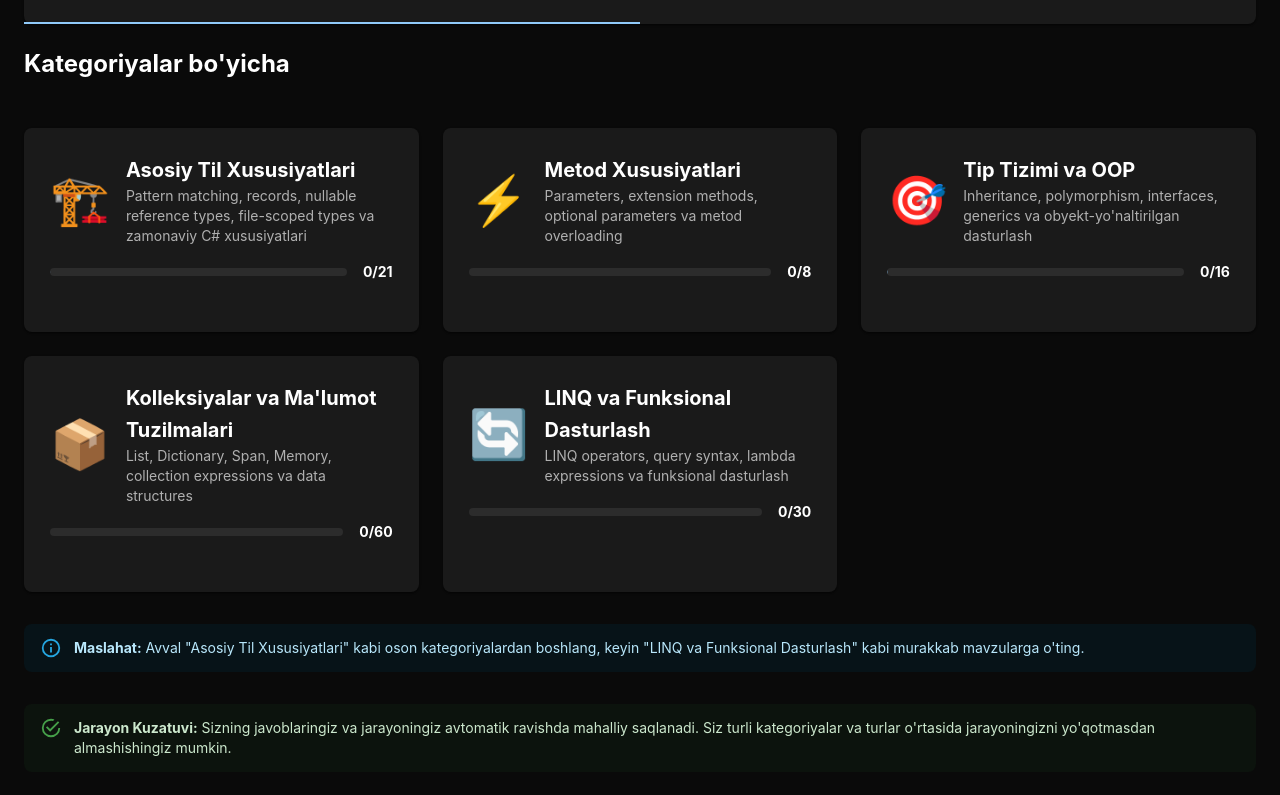
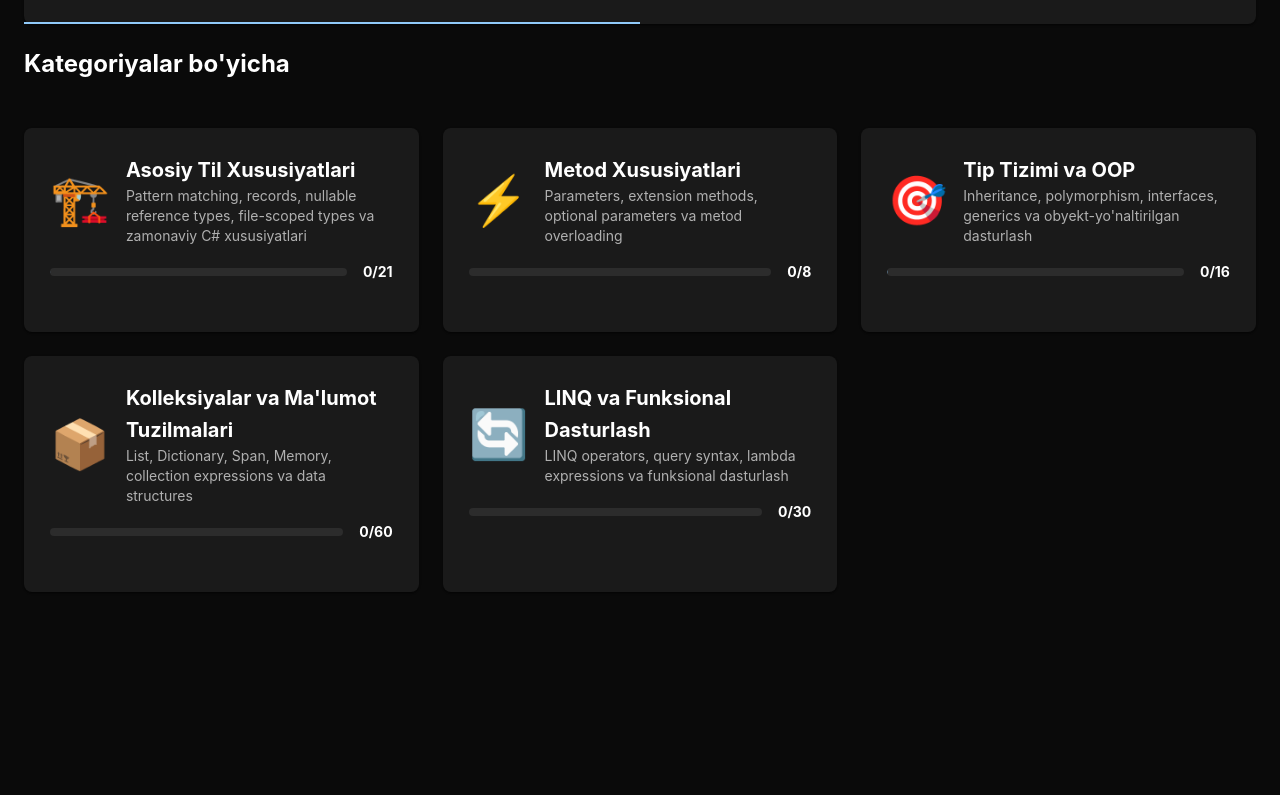
Before and after one commit to ilmhubuz/csharp-quiz-react, a React (Vite) app: page / in a window 1280 px wide. Shown: the part 313-1108 px from the top of the page. After the commit the page ends 937 px from the top, so only its background shows below. Built offline with nearby package versions, Linux system fonts and the light colour scheme.

Commit message:
Remove unused Alert components from HomePage for cleaner code

```diff
--- a/src/components/HomePage.tsx
+++ b/src/components/HomePage.tsx
@@ -10,7 +10,6 @@ import {
   Tab,
   IconButton,
   Tooltip,
-  Alert,
   Grid
 } from '@mui/material';
 import {
@@ -377,20 +376,6 @@ export const HomePage: React.FC<HomePageProps> = ({ questions, onStartQuiz }) =>
           ))}
         </Grid>
       )}
-
-      {/* Tips */}
-      <Grid container spacing={2} sx={{ mt: 4 }}>
-        <Grid size={12}>
-          <Alert severity="info" sx={{ mb: 2 }}>
-            <strong>Maslahat:</strong> Avval "Asosiy Til Xususiyatlari" kabi oson kategoriyalardan boshlang, keyin "LINQ va Funksional Dasturlash" kabi murakkab mavzularga o'ting.
-          </Alert>
-        </Grid>
-        <Grid size={12}>
-          <Alert severity="success">
-            <strong>Jarayon Kuzatuvi:</strong> Sizning javoblaringiz va jarayoningiz avtomatik ravishda mahalliy saqlanadi. Siz turli kategoriyalar va turlar o'rtasida jarayoningizni yo'qotmasdan almashishingiz mumkin.
-          </Alert>
-        </Grid>
-      </Grid>
     </Container>
   );
 };
```
